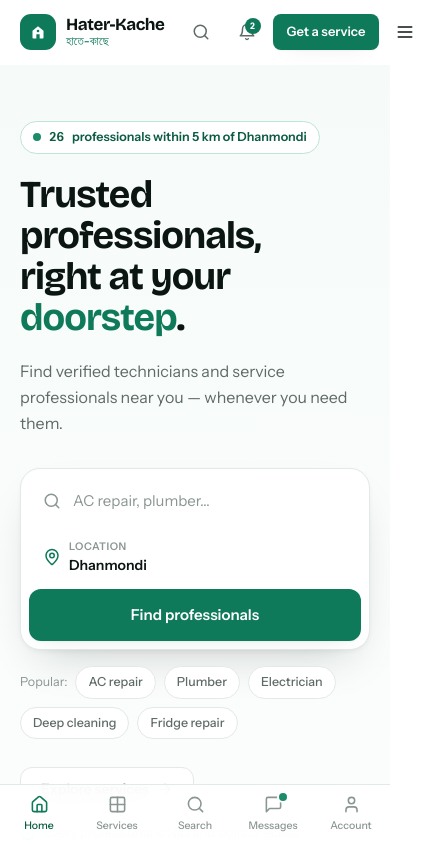
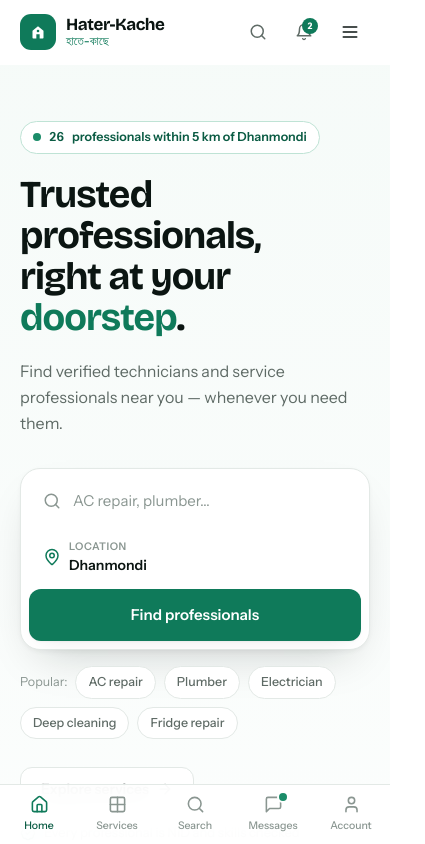
Before and after one commit to suriyaafrin/Hater-Kache, a React (Vite) app: page / in a window 390 px wide. Shown: the top 844 px of the page, 425 px wide, since content can reach past the window. Built offline with nearby package versions, Linux system fonts and the light colour scheme; a web font is replaced by a local one.

Commit message:
Change service button visibility for small screens

```diff
--- a/src/components/nav/Navbar.jsx
+++ b/src/components/nav/Navbar.jsx
@@ -106,9 +106,11 @@ export default function Navbar() {
               </button>
             )}
 
-            <Button to="/services" size="sm" className="hidden sm:inline-flex">
-              Get a service
-            </Button>
+            <div className="hidden sm:block">
+              <Button to="/services" size="sm">
+                Get a service
+              </Button>
+            </div>
 
             <button
               onClick={() => setMenu(true)}
```
